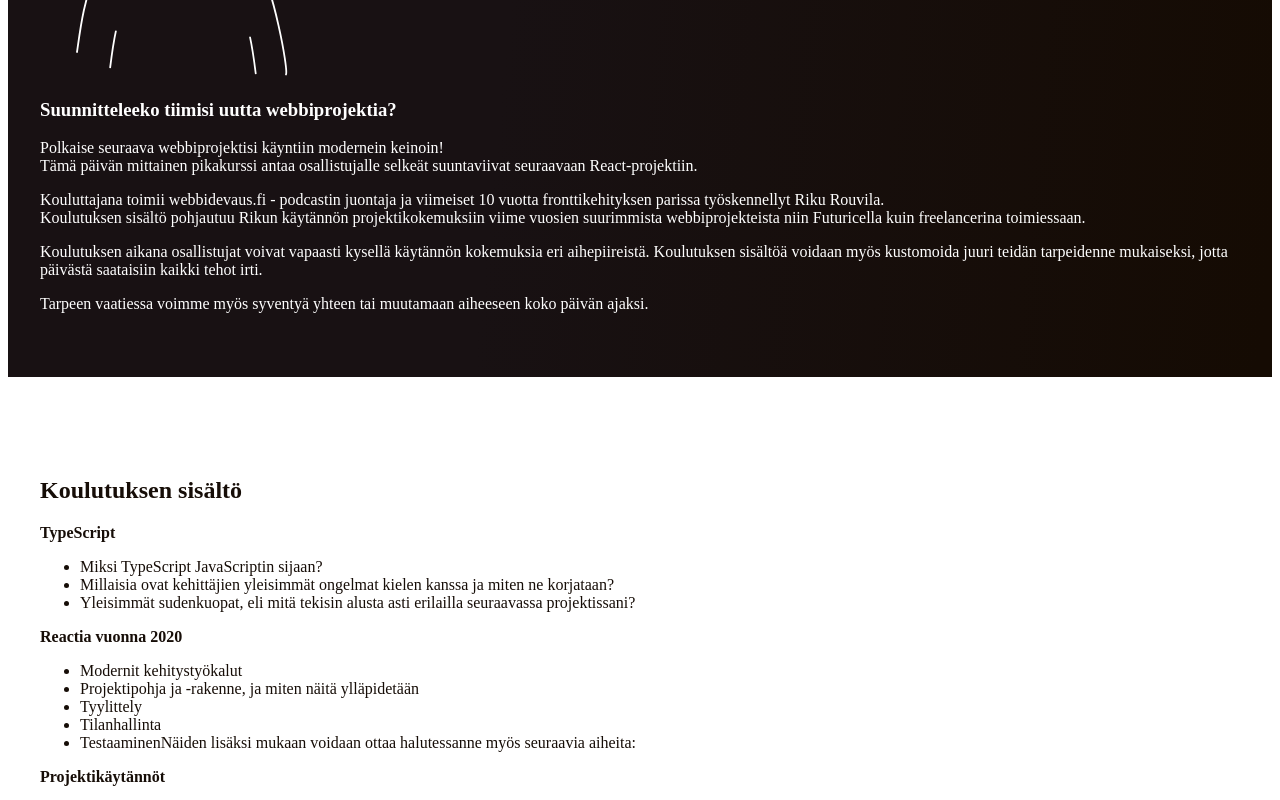
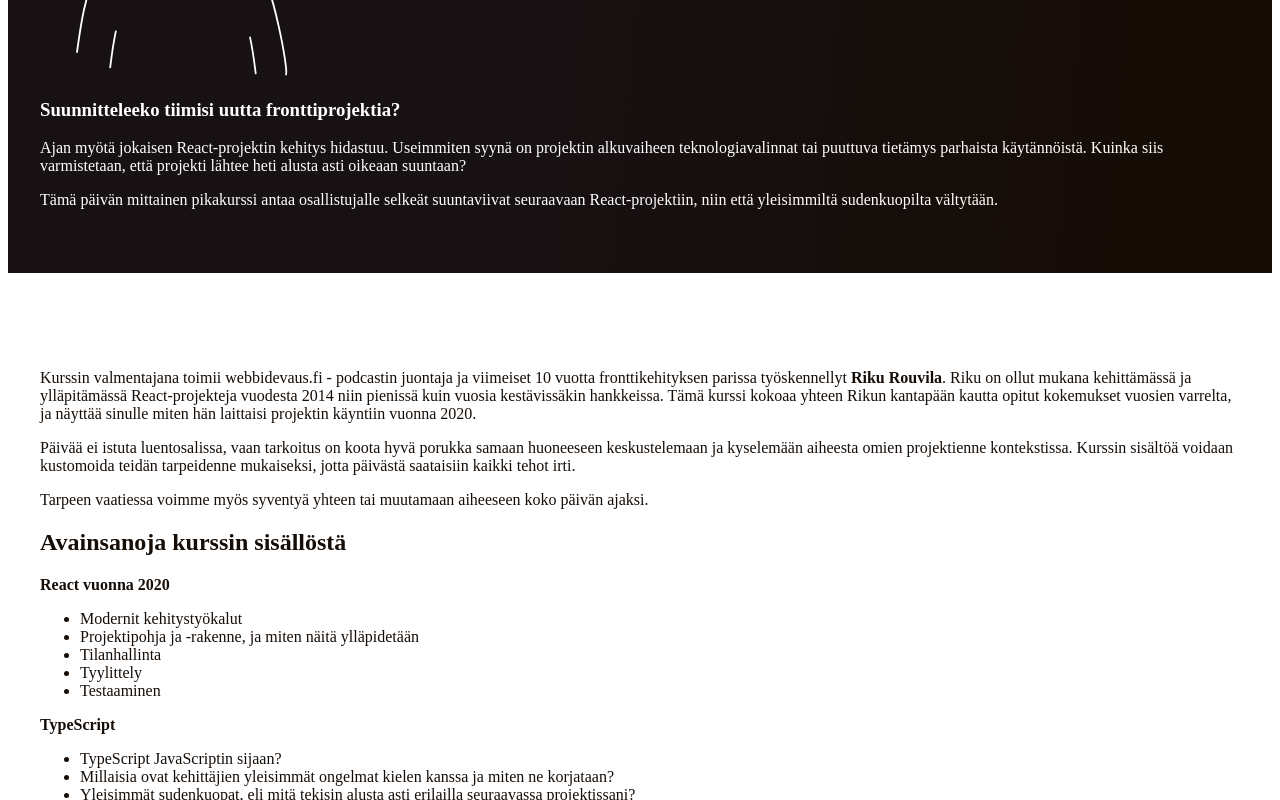
Before and after one commit to rareagency/rareagency.fi, a Next.js app: page /training in a window 1280 px wide. Shown: the part 400-1200 px from the top of the page. Built offline with nearby package versions, Linux system fonts and the light colour scheme.

Commit message:
some new content

```diff
--- a/layouts/article/layout.tsx
+++ b/layouts/article/layout.tsx
@@ -8,7 +8,7 @@ export const Layout: React.FC = ({ children }) => (
 
       <link rel="icon" href="/favicon.ico" />
       <link
-        href="https://fonts.googleapis.com/css?family=Nunito+Sans|Montserrat&display=swap"
+        href="https://fonts.googleapis.com/css?family=Nunito+Sans|Montserrat:400,500&display=swap"
         rel="stylesheet"
       ></link>
     </Head>
@@ -42,6 +42,9 @@ export const Layout: React.FC = ({ children }) => (
 
         h2 {
           margin: 2rem 0;
+        }
+        ul {
+          line-height: 2em;
         }
 
         @media (max-width: 1200px) {
--- a/pages/training.mdx
+++ b/pages/training.mdx
@@ -6,40 +6,39 @@ import { Header } from '../layouts/article/header.tsx';
 
 <Questions />
 
-# Suunnitteleeko tiimisi uutta webbiprojektia?
+# Suunnitteleeko tiimisi uutta fronttiprojektia?
 
+Ajan myötä jokaisen React-projektin kehitys hidastuu. Useimmiten syynä on projektin alkuvaiheen teknologiavalinnat tai puuttuva tietämys parhaista käytännöistä. Kuinka siis varmistetaan, että projekti lähtee heti alusta asti oikeaan suuntaan?
 
-Polkaise seuraava webbiprojektisi käyntiin modernein keinoin!<br />
-Tämä päivän mittainen pikakurssi antaa osallistujalle selkeät suuntaviivat seuraavaan React-projektiin.
-
-
-Kouluttajana toimii webbidevaus.fi - podcastin juontaja ja viimeiset 10 vuotta fronttikehityksen parissa työskennellyt Riku Rouvila. <br />
-Koulutuksen sisältö pohjautuu Rikun käytännön  projektikokemuksiin viime vuosien suurimmista  webbiprojekteista niin Futuricella kuin freelancerina toimiessaan.
-
-
-Koulutuksen aikana osallistujat voivat vapaasti kysellä käytännön kokemuksia eri aihepiireistä. Koulutuksen sisältöä voidaan myös kustomoida juuri teidän tarpeidenne mukaiseksi, jotta päivästä saataisiin kaikki tehot irti.
-
-Tarpeen vaatiessa voimme myös syventyä yhteen tai muutamaan aiheeseen koko päivän ajaksi.
-
+Tämä päivän mittainen pikakurssi antaa osallistujalle selkeät suuntaviivat seuraavaan React-projektiin, niin että yleisimmiltä sudenkuopilta vältytään.
 </Header>
 
 <Main>
 
-## Koulutuksen sisältö
+Kurssin valmentajana toimii webbidevaus.fi - podcastin juontaja ja viimeiset 10 vuotta fronttikehityksen parissa työskennellyt **Riku Rouvila**.
+Riku on ollut mukana kehittämässä ja ylläpitämässä React-projekteja vuodesta 2014 niin pienissä kuin vuosia kestävissäkin hankkeissa.
+Tämä kurssi kokoaa yhteen Rikun kantapään kautta opitut kokemukset vuosien varrelta, ja näyttää sinulle miten hän laittaisi projektin käyntiin vuonna 2020.
+
+Päivää ei istuta luentosalissa, vaan tarkoitus on koota hyvä porukka samaan huoneeseen keskustelemaan ja kyselemään aiheesta omien projektienne kontekstissa.
+Kurssin sisältöä voidaan kustomoida teidän tarpeidenne mukaiseksi, jotta päivästä saataisiin kaikki tehot irti.
+
+Tarpeen vaatiessa voimme myös syventyä yhteen tai muutamaan aiheeseen koko päivän ajaksi.
+
+## Avainsanoja kurssin sisällöstä
+
+**React vuonna 2020**
+
+- Modernit kehitystyökalut
+- Projektipohja ja -rakenne, ja miten näitä ylläpidetään
+- Tilanhallinta
+- Tyylittely
+- Testaaminen
 
 **TypeScript**
 
-- Miksi TypeScript JavaScriptin sijaan?
+- TypeScript JavaScriptin sijaan?
 - Millaisia ovat kehittäjien yleisimmät ongelmat kielen kanssa ja miten ne korjataan?
 - Yleisimmät sudenkuopat, eli mitä tekisin alusta asti erilailla seuraavassa projektissani?
-
-**Reactia vuonna 2020**
-
-- Modernit kehitystyökalut
-- Projektipohja ja -rakenne, ja miten näitä ylläpidetään
-- Tyylittely
-- Tilanhallinta
-- TestaaminenNäiden lisäksi mukaan voidaan ottaa halutessanne myös seuraavia aiheita:
 
 **Projektikäytännöt**
 
@@ -49,7 +48,6 @@ Tarpeen vaatiessa voimme myös syventyä yhteen tai muutamaan aiheeseen koko pä
 
 ## Kiinnostuitko?
 
-Järjestämme koulutuksia ympäri Suomen.<br />
-Laita sähköpostia suoraan osoitteeseen **riku@okaycodes.fi** tai soita **+358 50 470 0715** niin sovitaan tarkempi asiasta tarkemmin 😊
+Laita sähköpostia suoraan osoitteeseen **riku@okaycodes.fi** tai soita **+358 50 470 0715** niin sovitaan asiasta tarkemmin 😊Järjestämme koulutuksia ympäri Suomen.
 
 </Main>
```
